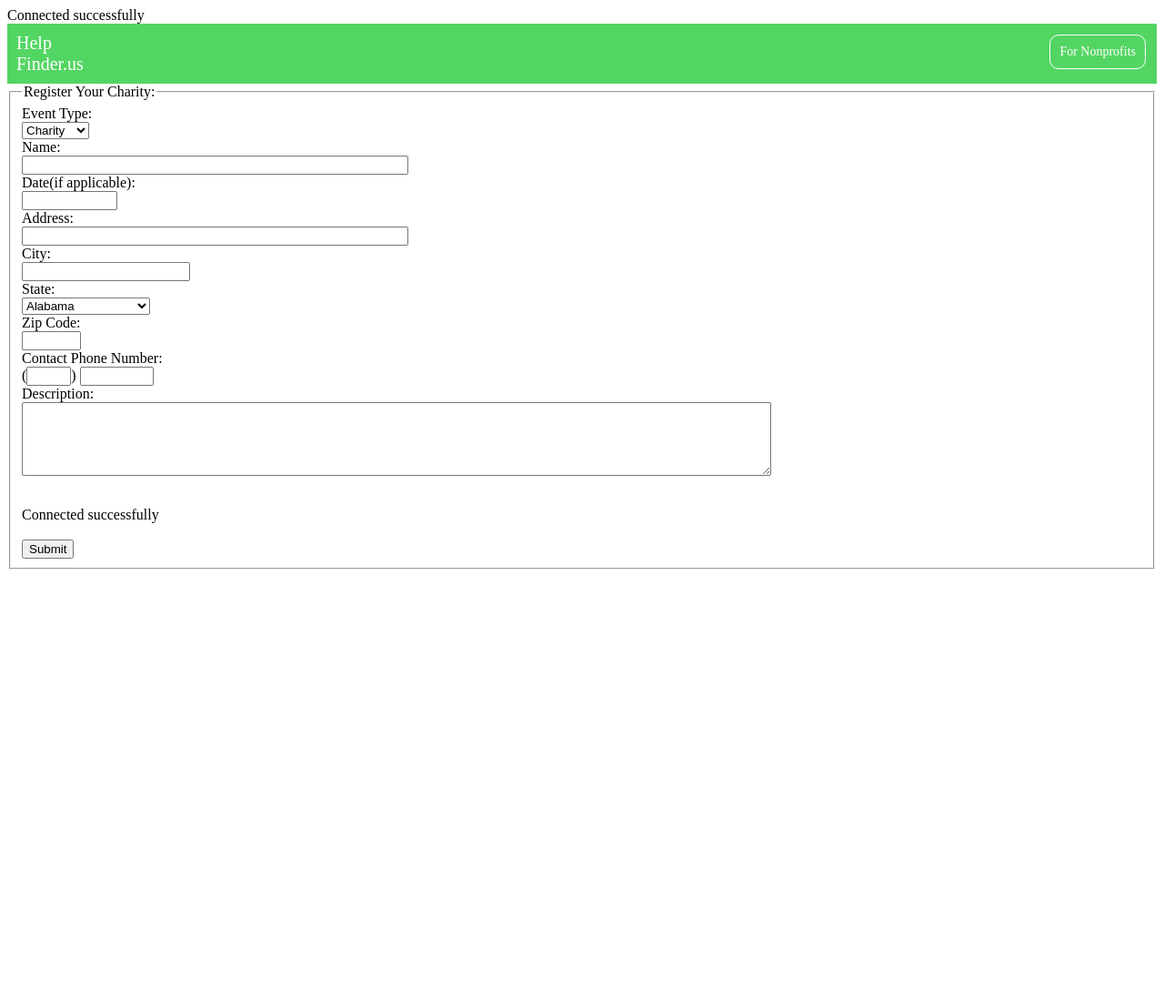
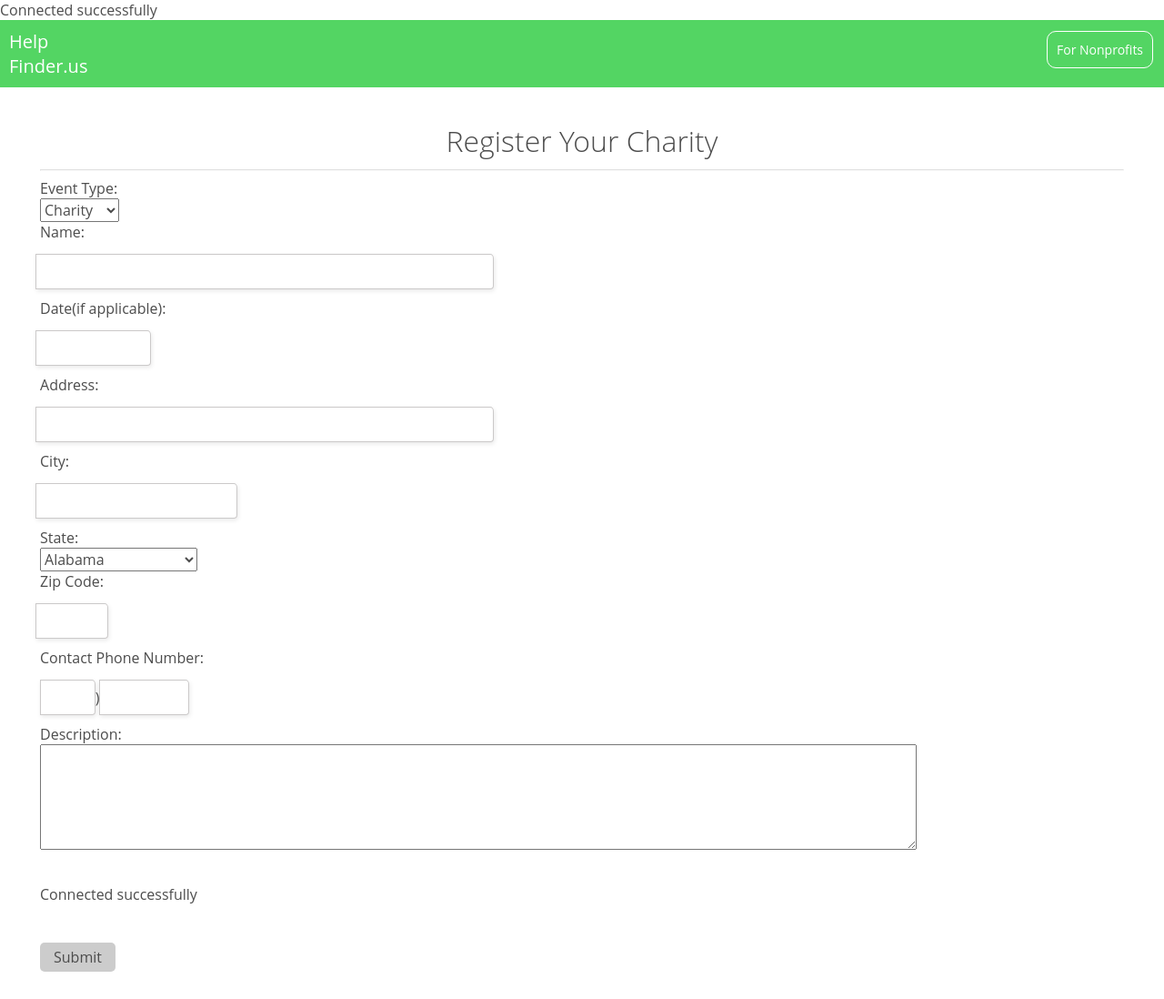
Before and after one commit to kevinlogan94/SeniorDesign, a PHP site: page /newcharity.php in a window 1280 px wide. Shown: the whole page at 91% size. Before the commit the page ends 626 px from the top, so only its background shows below. Run offline with PHP 8.4, Linux system fonts and the light colour scheme; data that the repository does not hold is empty; some libraries are stand-ins or nearby versions.

Commit message:
Minor Event Registration Styling

```diff
--- a/newcharity.php
+++ b/newcharity.php
@@ -1,5 +1,5 @@
 <head>
-<!-- <link rel="stylesheet" type="text/css" href="style.css">-->
+ <link rel="stylesheet" type="text/css" href="style.css">
  <title>Register Charity/Event/Program</title>
  <meta name="viewport" content="width=device-width, initial-scale=1.0">
  <!--REQUIRED FOR HEADER-->
@@ -103,7 +103,8 @@
 
 <form action="processcharity.php" method="post" name="myform" onsubmit="return validateForm()">
   <fieldset>
-    <legend>Register Your Charity:</legend>
+    <h1>Register Your Charity</h1>
+    <hr>
     Event Type:<br>
     <select name="type">
 	<option value="1">Charity</option>
--- a/style.css
+++ b/style.css
@@ -118,6 +118,7 @@ input[type=text],input[type=password]{
   margin-left: -5px;
   margin-top: 13px;
   padding-left: 10px;
+  margin-bottom:10px;
 }
 
 #icon {
```
